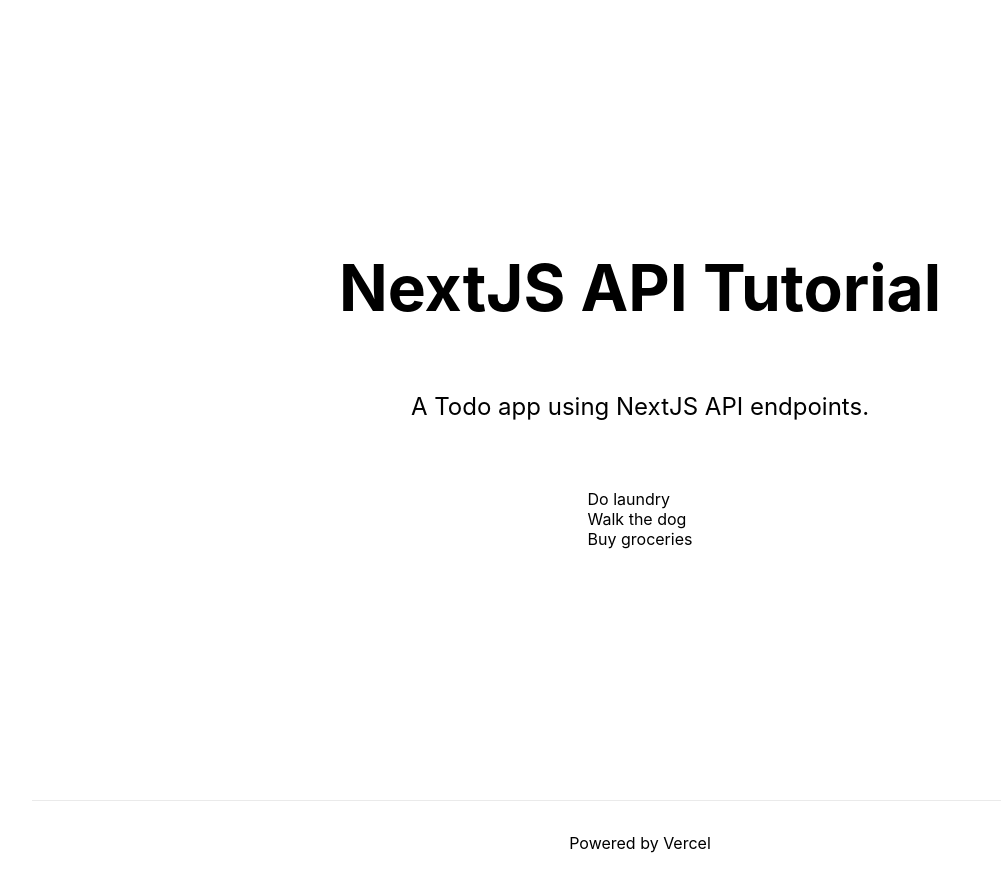
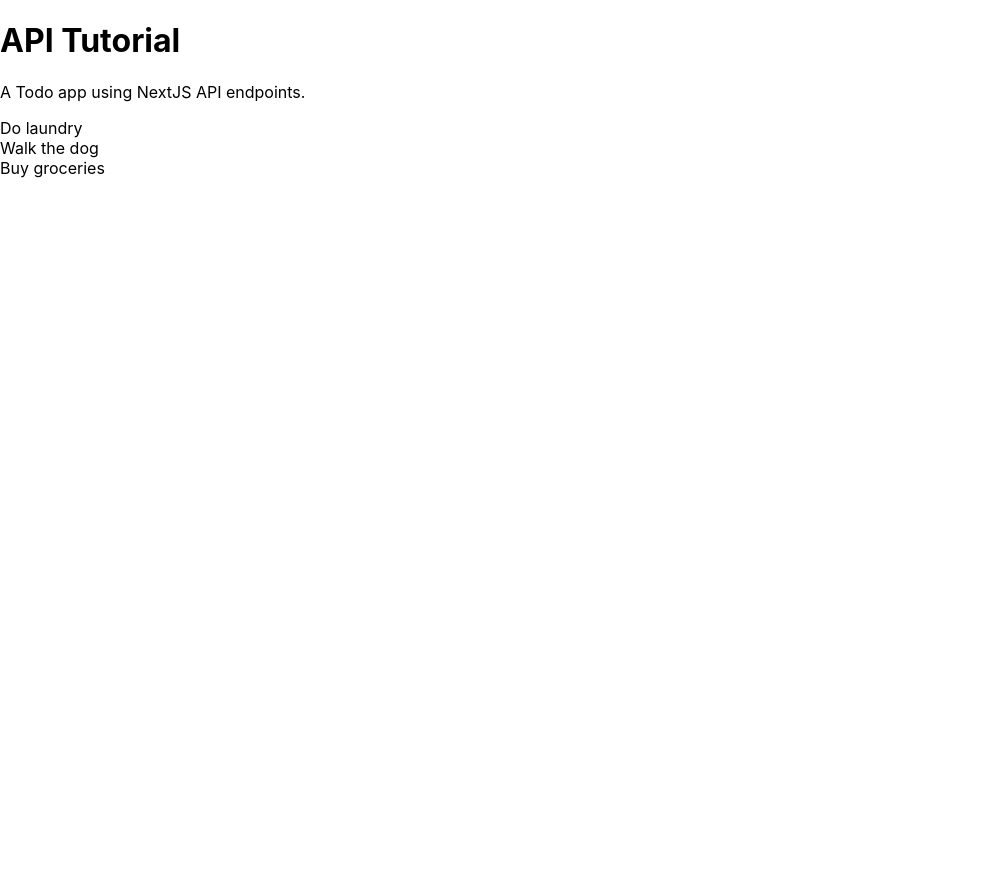
Before and after one commit to alvara/tutorial-nextjs-api, a Next.js app: page / in a window 1280 px wide. Shown: the whole page, without its empty margins (0-1001 px from the left). After the commit the page ends 800 px from the top, so only its background shows below. Built offline with nearby package versions, Linux system fonts and the light colour scheme.

Commit message:
remove unnecessary content to focus on tutorial

```diff
--- a/pages/api/tasks.js
+++ /dev/null
@@ -1,11 +0,0 @@
-
-// Fake data
-const tasks = [
-  { id: 1, title: 'Do laundry' },
-  { id: 2, title: 'Walk the dog'},
-  { id: 3, title: 'Buy groceries'}
-]
-
-export default function handler(req, res) {
-  res.status(200).json(tasks)
-}
--- a/pages/index.js
+++ b/pages/index.js
@@ -5,41 +5,21 @@
 
 export default function Home() {
 
-  const {data,error} = useSwr('/api/tasks',fetcher)
+  const {data,error} = useSwr('/api/list',fetcher)
 
   // catches for error or no data yet
   if (error) return <div>Failed to load tasks</div>
   if (!data) return <div>Loading...</div>
 
   return (
-    <div className={styles.container}>
+    <>
+        <h1>API Tutorial</h1>
+        <p>A Todo app using NextJS API endpoints.</p>
 
-
-      <main className={styles.main}>
-        <h1 className={styles.title}>
-          NextJS API Tutorial
-        </h1>
-
-        <p className={styles.description}>
-          A Todo app using NextJS API endpoints.
-        </p>
-
-        <div>
-          {data.map((task) => (
-             <div key={task.id}>{task.title}</div>
-          ))}
-        </div>
-      </main>
-
-      <footer className={styles.footer}>
-        <a
-          href="https://vercel.com?utm_source=create-next-app&utm_medium=default-template&utm_campaign=create-next-app"
-          target="_blank"
-          rel="noopener noreferrer"
-        >
-          Powered by {'Vercel'}
-        </a>
-      </footer>
-    </div>
+        {/* display list of tasks */}
+        {data.map((task) => (
+            <div key={task.id}>{task.title}</div>
+        ))}
+    </>
   )
 }
```
Also changed, not shown: pages/api/list.js (line endings or trailing spaces).
